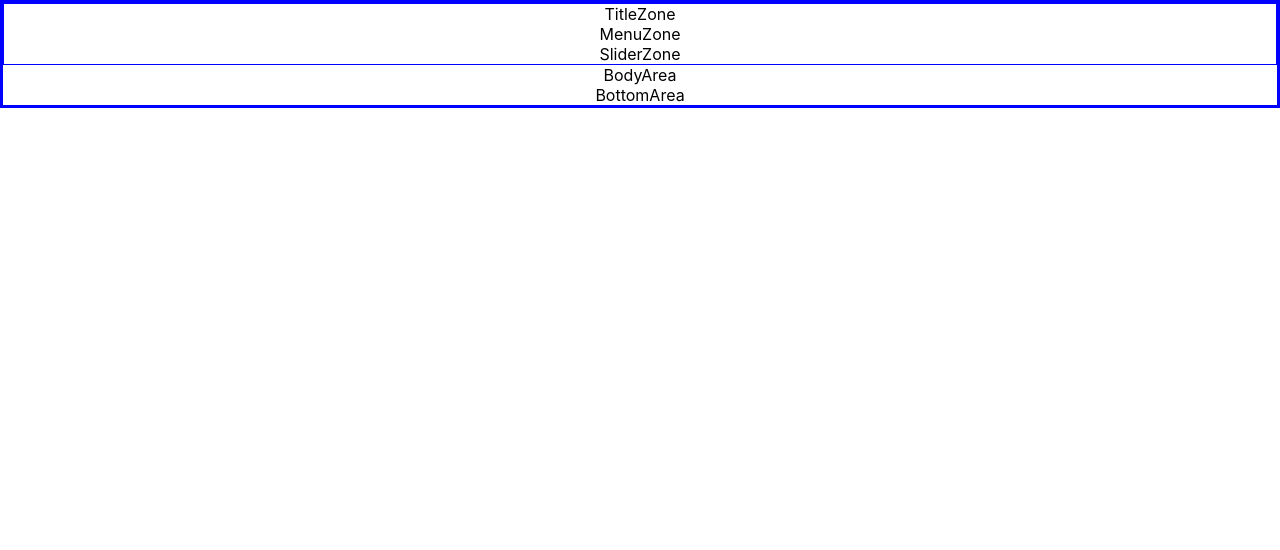
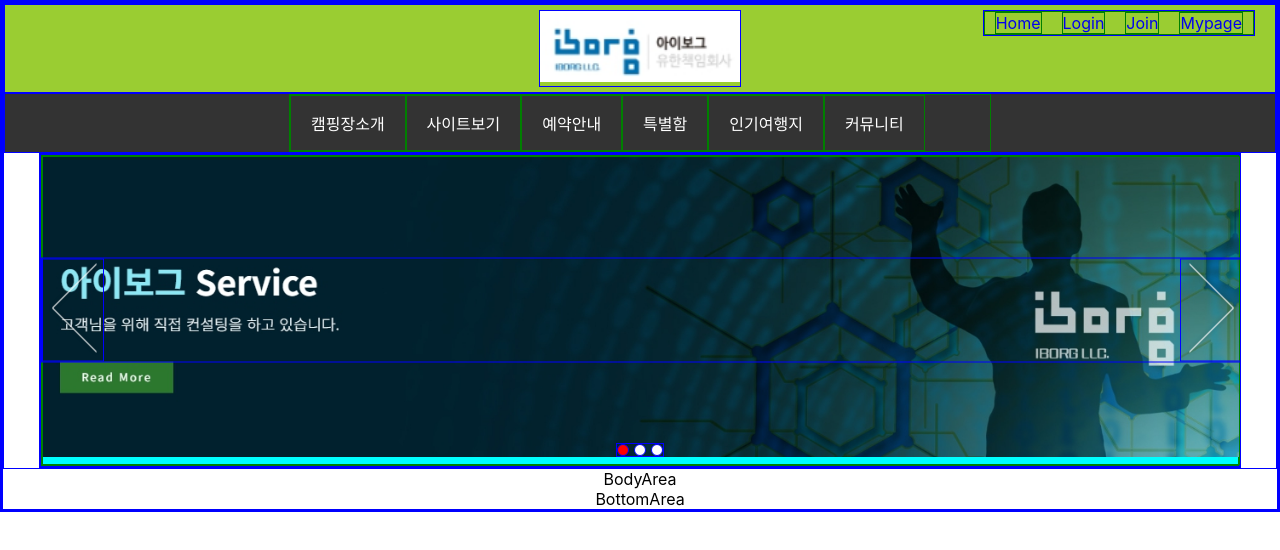
Before and after one commit to pearl-see/0723-react-site, a React (Create React App) app: page / in a window 1280 px wide. Shown: the top 550 px of the page. Built offline with nearby package versions, Linux system fonts and the light colour scheme.

Commit message:
V2-MENUzONE 까지

```diff
--- a/src/components/MenuZone.jsx
+++ b/src/components/MenuZone.jsx
@@ -1,8 +1,51 @@
+import '../styles/MenuZone.css'
 export function MenuZone(){
   return (
-    <>
-    <p>MenuZone</p>
-
-    </>
+    <div id="menuZone">
+    <ul class="mainmenu">
+        <li>
+            <a href="#">캠핑장소개</a>
+            <ul class="submenu">
+                <li><a href="#">인사말</a></li>
+                <li><a href="#">시설보기</a></li>
+                <li><a href="#">오시는길</a></li>
+            </ul>
+        </li>
+        <li>
+            <a href="#">사이트보기</a>
+            <ul class="submenu">
+                <li><a href="#">시설물보기</a></li>
+            </ul>
+        </li>
+        <li>
+            <a href="#">예약안내</a>
+            <ul class="submenu">
+                <li><a href="#">예약안내</a></li>
+                <li><a href="#">실시간예약</a></li>
+            </ul>
+        </li>
+        <li>
+            <a href="#">특별함</a>
+            <ul class="submenu">
+                <li><a href="#">특별함</a></li>
+            </ul>
+        </li>
+        <li>
+            <a href="#">인기여행지</a>
+            <ul class="submenu">
+                <li><a href="#">인근여행지</a></li>
+            </ul>
+        </li>
+        <li>
+            <a href="#">커뮤니티</a>
+            <ul class="submenu">
+                <li><a href="#">공지사항</a></li>
+                <li><a href="#">고객문의</a></li>
+                <li><a href="#">이용후기</a></li>
+                <li><a href="#">포토갤러리</a></li>
+            </ul>
+        </li>
+    </ul>
+</div>
   );
 }
--- a/src/components/SliderZone.jsx
+++ b/src/components/SliderZone.jsx
@@ -1,8 +1,33 @@
+import left_btnImg from '../img/left_btn.png';
+import right_btnImg from '../img/right_btn.png';
+
+import slider1 from '../img/1.jpg'
+import slider2 from '../img/2.jpg'
+import slider3 from '../img/3.jpg'
+import '../styles/SliderZone.css'
+
 export function SliderZone(){
   return (
-    <>
-    <p>SliderZone</p>
-
-    </>
+    <div id="sliderZone">
+    <div id="sub_photo_bg">
+        <ul className="slider_panel">
+            <li className="slider_image"><img src={slider1} alt=""/></li>
+            <li className="slider_image"><img src={slider2} alt=""/></li>
+            <li className="slider_image"><img src={slider3} alt=""/></li>
+            {/* <!-- <li className="slider_image"><img src="img/1.jpg" alt=""></li>
+            <li className="slider_image"><img src="img/2.jpg" alt=""></li>
+            <li className="slider_image"><img src="img/3.jpg" alt=""></li> --> */}
+        </ul>
+        <div className="control_panel">
+            <div className="control_btn active"  data-index="0"></div>
+            <div className="control_btn" data-index="1"></div>
+            <div className="control_btn" data-index="2"></div>
+        </div>
+        <div className="direct_btn">
+            <div className="left_btn"><img src={left_btnImg} alt=""/></div>
+            <div className="right_btn"><img src={right_btnImg} alt=""/></div>
+        </div>
+    </div>
+</div>
   );
 }
--- a/src/components/TitleZone.jsx
+++ b/src/components/TitleZone.jsx
@@ -1,8 +1,21 @@
+import '../styles/TitleZone.css';
+import logoImg from '../img/logo.jpg';
 export function TitleZone(){
   return (
-    <>
-    <p>TitleZone</p>
-
-    </>
+    // <!-- 타이틀Zone시작 -->
+    <div id="titleZone">
+        <div id="gnb">
+            <ul>
+                <li><a href="#">Home</a></li>
+                <li><a href="#">Login</a></li>
+                <li><a href="#">Join</a></li>
+                <li><a href="#">Mypage</a></li>
+            </ul>
+        </div>
+        <div id="logo">
+            <img src={logoImg} alt=""/>
+        </div>
+    </div>
+    // <!-- 타이틀Zone끝 -->
   );
 }
--- a/src/styles/MenuZone.css
+++ b/src/styles/MenuZone.css
@@ -0,0 +1,35 @@
+#menuZone{
+  position: relative;
+  background-color: #333;
+}
+.mainmenu{
+  display:flex;
+  background-color:#333;
+  width:700px;
+  margin: 0 auto;
+  padding: 0;
+}
+.mainmenu>li{position:relative;}
+.mainmenu>li>a{
+  display: block;
+  color:white;
+  padding: 15px 20px;
+}
+.mainmenu>li:hover > a{background-color: #444;}
+.mainmenu>li:hover > .submenu{display:block;}
+.submenu{
+  display:none;
+  position: absolute;
+  top:100%;
+  left:0;
+  background-color: #444;
+  width: 200px;
+  z-index:10;
+}
+.submenu>li>a{
+  display: block;
+  color:white;
+  padding:10px;
+}
+.submenu>li:hover .submenu{display:block;}
+.submenu>li>a:hover {background-color: #555;}
--- a/src/styles/SliderZone.css
+++ b/src/styles/SliderZone.css
@@ -0,0 +1,59 @@
+
+
+    /* 슬라이더 배경이미지처리 */
+    #sliderZone{
+        position: relative;
+        width: 100% ;
+        max-width: 1200px;
+        margin: 0 auto;
+        overflow: hidden;
+    }
+    .slider_panel{
+        /* width: 100%; */
+        display: flex;
+        position: relative;
+        left:0;  /*좌표변경으로 스라이딩 표현 */
+        transition: left 0.5s ease;
+    }
+    /* .slider_panel>li */
+    .slider_image{
+        min-width: 100%;
+    }
+    .slider_image img{
+        width: 100%;
+        display: block;
+    }
+
+    /* 슬라이더 컨트롤 */
+    #sub_photo_bg{
+        background-color: aqua;
+    }
+    .control_panel{
+        position: absolute;
+        bottom:10px;
+        left:50%;
+        display: flex;
+        gap:5px;
+        transform: translateX(-50%);
+    }
+    .control_btn{
+        width: 10px;
+        height: 10px;
+        background-color: white;
+        border-radius: 50%;
+        cursor: pointer;
+    }
+
+    .control_btn.active{
+        background-color: red;
+    }
+    /* 좌우버튼 */
+    .direct_btn{
+        position: absolute;
+        top:50%;
+        width: 100%;
+        display: flex;
+        transform:translateY(-50%);
+        justify-content:space-between;
+    }
+    .direct_btn img{ cursor: pointer;}
--- a/src/styles/TitleZone.css
+++ b/src/styles/TitleZone.css
@@ -0,0 +1,29 @@
+
+
+
+
+
+
+             #titleZone{
+              background-color: yellowgreen;
+                                   position: relative;
+              }
+                 #gnb{
+                    position: absolute;
+                  right:20px;
+                    top:5px;
+               }
+                 #gnb>ul{
+                    overflow: hidden;
+                 }
+                #gnb>ul>li{
+                    float: left;
+                    margin:0px 10px;
+            }
+                 #logo{
+                     width: 200px;
+                    margin: 5px auto;
+                }
+                 #logo>img{
+                     width: 100%;
+                }
```
